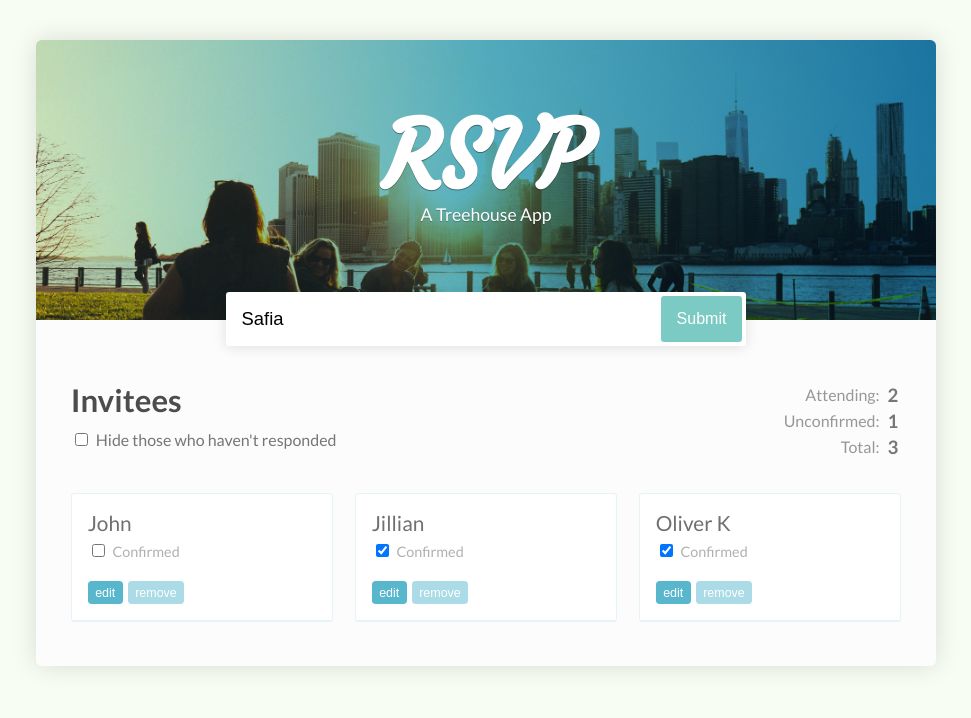
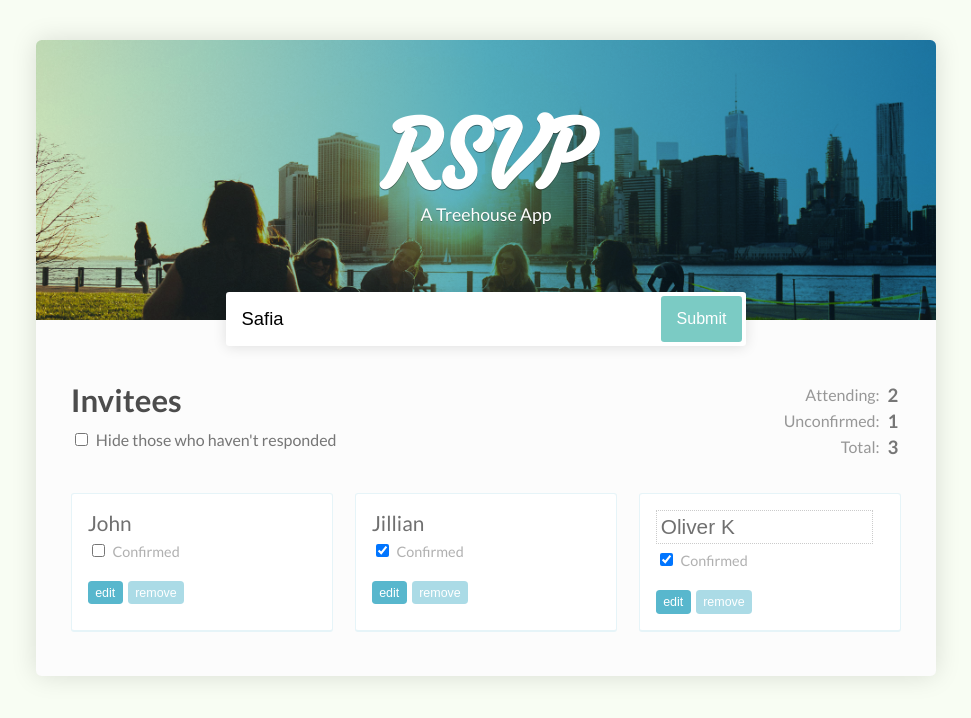
Before and after one commit to akc52/rsvp, a React (Create React App) app: page / in a window 1280 px wide. Shown: the top 718 px of the page, without its empty margins (154-1125 px from the left). Built offline with nearby package versions, Linux system fonts and the light colour scheme.

Commit message:
Add GuestName component

```diff
--- a/src/Guest.js
+++ b/src/Guest.js
@@ -1,9 +1,13 @@
 import React from 'react';
 import PropTypes from 'prop-types';
 
+import GuestName from './GuestName';
+
 const Guest = props =>
   <li>
-    <span>{props.name}</span>
+    <GuestName is isEditing={props.isEditing}>
+      {props.name}
+    </GuestName>
     <label>
       <input type="checkbox"
         checked={props.isConfirmed}
--- /dev/null
+++ b/src/GuestName.js
@@ -0,0 +1,21 @@
+import React from 'react';
+import PropTypes from 'prop-types';
+
+const GuestName = props => {
+  if(props.isEditing) {
+    return (
+      <input type="text" value={props.children} />
+    );
+  }
+  else {
+    return (
+      <span>{props.children}</span>
+    )
+  }
+}
+
+GuestName.propTypes = {
+  isEditing: PropTypes.bool.isRequired
+}
+
+export default GuestName;
```
